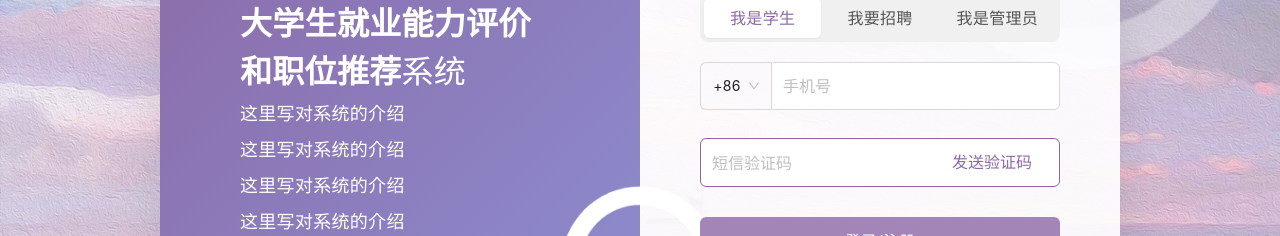
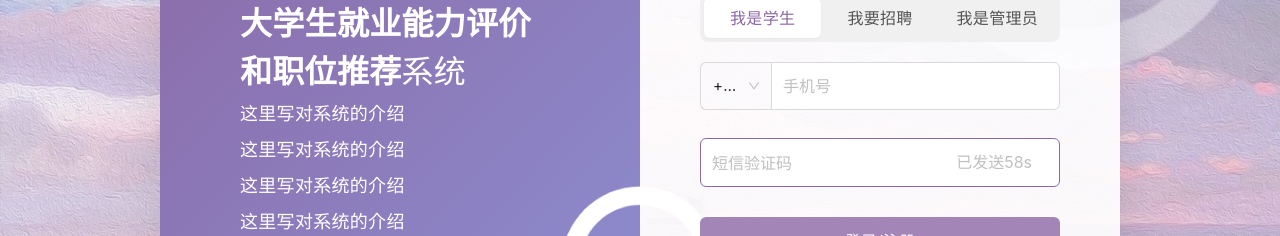
Before and after one commit to 60sAINT/-, a React (Create React App) app: page /login in a window 1280 px wide. Both pictures are taken after a click on the button "发送验证码". Shown: the part 305-541 px from the top of the page. Built offline with nearby package versions, Linux system fonts and the light colour scheme.

Commit message:
feat: 登陆页面开发完毕

```diff
--- a/src/styles/index.less
+++ b/src/styles/index.less
@@ -6,3 +6,8 @@ body, html {
   height: 100vh;
   letter-spacing: 0.3px;
 }
+
+input:-webkit-autofill {
+  -webkit-box-shadow:0 0 0px 1000px white inset;
+  -webkit-text-fill-color: #333;
+}
--- a/src/styles/output.css
+++ b/src/styles/output.css
@@ -596,10 +596,6 @@ video {
   transform: translate(var(--tw-translate-x), var(--tw-translate-y)) rotate(var(--tw-rotate)) skewX(var(--tw-skew-x)) skewY(var(--tw-skew-y)) scaleX(var(--tw-scale-x)) scaleY(var(--tw-scale-y));
 }
 
-.border {
-  border-width: 1px;
-}
-
 .p-0 {
   padding: 0px;
 }
--- a/src/views/Login/LoginPanel/LoginForm/index.less
+++ b/src/views/Login/LoginPanel/LoginForm/index.less
@@ -4,6 +4,11 @@
 
 .ant-select-focused > .ant-select-selector {
   color: rgba(0, 0, 0, 0.85)!important;
+  font-size: 16px;
+}
+
+.ant-select-outlined > .ant-select-selector {
+  font-size: 15px;
 }
 
 .ant-input-affix-wrapper {
@@ -24,3 +29,7 @@
     color: white!important;
   }
 }
+
+.ant-form-item-explain-error {
+  text-align: justify;
+}
--- a/src/views/Login/LoginPanel/LoginForm/index.tsx
+++ b/src/views/Login/LoginPanel/LoginForm/index.tsx
@@ -1,9 +1,22 @@
-import React, { useState } from 'react';
+import React, { useEffect, useState } from 'react';
 import { Segmented, ConfigProvider, Form, Input, Select, Button } from 'antd';
 import './index.less';
+import { useNavigate } from 'react-router-dom';
 
+const validatePhone = () => [
+  {
+    required: true,
+    message: '请输入你的手机号',
+  },
+  {
+    message: '请输入正确的手机号',
+    pattern:new RegExp(/^1(3|4|5|6|7|8|9)\d{9}$/, "g"),
+  }
+]
 function LoginForm() {
   const [role, setRole] = useState<string>('student');
+  const [countdown, setCountdown] = useState<number>(0);
+  const navigate = useNavigate();
 
   // Form配置
   const formItemLayout = {
@@ -29,10 +42,27 @@ function LoginForm() {
     try {
       await form.validateFields();
       const values = form.validateFields();
+      console.log('values', values);
+      navigate('..');
     } catch(_) {
-
+      return;
     }
   }
+
+  // 点击“发送验证码”后逻辑
+  const sendVericode = () => {
+    if (countdown === 0) {
+      setCountdown(60);
+    }
+  }
+  useEffect(() => {
+    const timer = setTimeout(() => {
+      setCountdown(prev => prev - 1);
+    }, 1000)
+    if(countdown === 0) {
+      clearTimeout(timer);
+    }
+  }, [countdown])
 
   return (
     <div className='relative' style={{height: '100%', width: '50%', float: 'left'}}>
@@ -70,9 +100,33 @@ function LoginForm() {
                 scrollToFirstError
                 wrapperCol={{span: 24}}
               >
+                {
+                  role == 'administrator' ?
+                  <>
+                    <Form.Item
+                      name="account"
+                      rules={[{ required: true, message: '请输入账号' }]}
+                      style={{marginBottom: '28px'}}
+                    >
+                      <Input placeholder="账号" style={{ width: '100%' }}/>
+                    </Form.Item>
+                    <Form.Item
+                      name="password"
+                      rules={[{ required: true, message: '请输入密码' }]}
+                      style={{marginBottom: '30px'}}
+                    >
+                      <Input
+                        placeholder="密码"
+                        style={{ width: '100%', height: 49 }}
+                      />
+                    </Form.Item>
+                  </> :
+                  <>
                     <Form.Item
                       name="phone"
-                  rules={[{ required: true, message: '请输入你的手机号' }]}
+                      rules={[
+                        ...validatePhone(),
+                      ]}
                       style={{marginBottom: '28px'}}
                     >
                       <Input addonBefore={prefixSelector} placeholder="手机号" style={{ width: '100%' }}/>
@@ -82,8 +136,19 @@ function LoginForm() {
                       rules={[{ required: true, message: '请输入验证码' }]}
                       style={{marginBottom: '30px'}}
                     >
-                  <Input suffix={<Button type='link' style={{color: '#8c68a5', fontSize: '16px', height: '35px'}}>发送验证码</Button>} placeholder="短信验证码" style={{ width: '100%' }}/>
+                      <Input
+                        suffix={
+                          countdown === 0 ?
+                          <Button type='link' style={{color: '#8c68a5', fontSize: '16px', height: '35px'}} onClick={sendVericode}>发送验证码</Button> :
+                          <Button type='link' disabled style={{fontSize: '16px'}}>{`已发送${countdown}s`}</Button>
+                        }
+                        placeholder="短信验证码"
+                        style={{ width: '100%' }}
+                        autoComplete='off'
+                      />
                     </Form.Item>
+                  </>
+                }
               </Form>
               <Button type='text' onClick={handleSubmit}>登录/注册</Button>
             </ConfigProvider>
```
Lines whose indentation alone changed are shown as unchanged.
